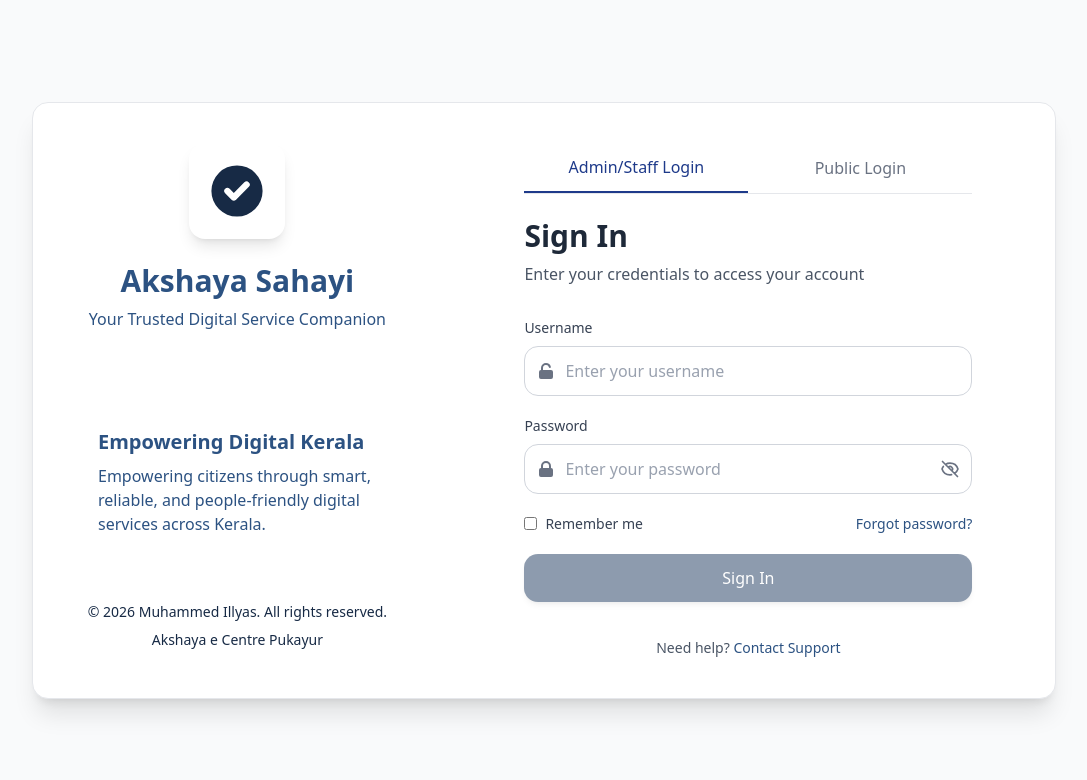
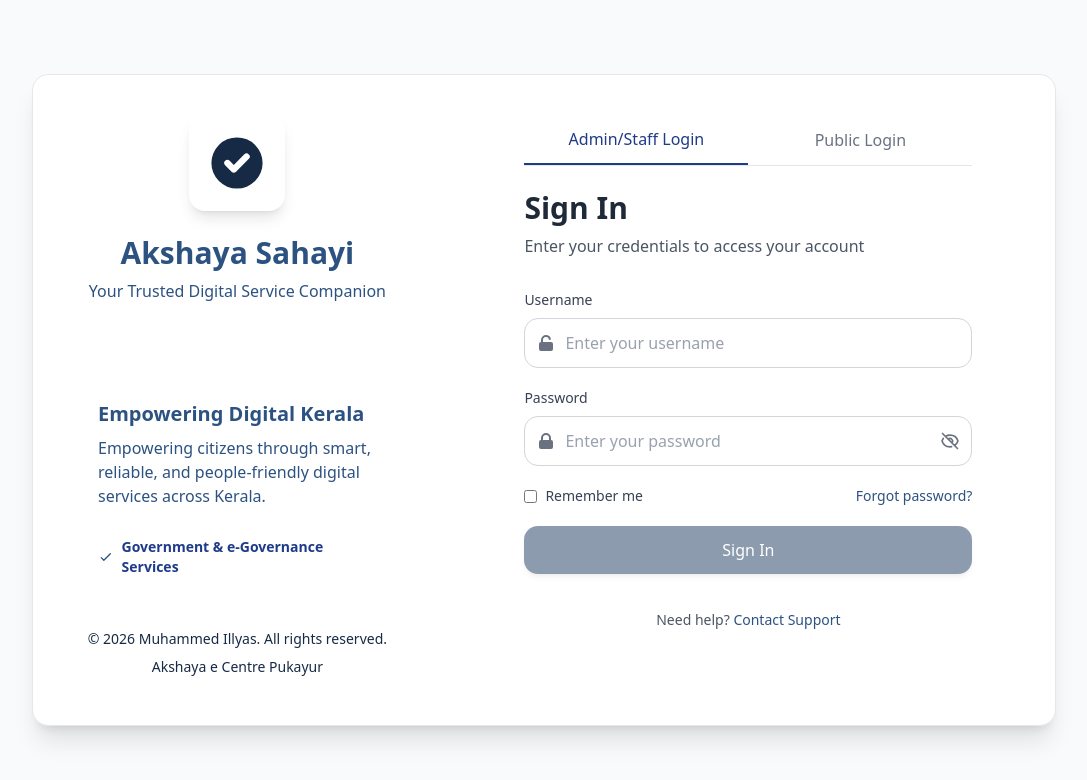
Before and after one commit to MuhdIllyas/akshaya-crm, a React (Vite) app in the folder client/: page /login in a window 1280 px wide. Shown: the top 780 px of the page, without its empty margins (96-1183 px from the left). Built offline with nearby package versions, Linux system fonts and the light colour scheme.

Commit message:
Enhance Login component: add animated services list with fade-slide effect

```diff
--- a/client/src/pages/Login.jsx
+++ b/client/src/pages/Login.jsx
@@ -3,6 +3,19 @@ import axios from "axios";
 import { useNavigate, Link, useLocation } from "react-router-dom";
 import { toast } from "react-toastify";
 import "react-toastify/dist/ReactToastify.css";
+
+// Array of services for the animation
+const servicesList = [
+  "What We Offer",
+  "Government & e-Governance Services",
+  "Customer Service Management",
+  "Online Application Tracking",
+  "Digital Document Handling",
+  "Financial & Wallet Management",
+  "Staff & Centre Operations",
+  "WhatsApp Notifications & Updates",
+  "Citizen-Friendly Digital Support"
+];
 
 const Login = () => {
   const [user, setUser] = useState({ username: "", password: "" });
@@ -14,10 +27,22 @@ const Login = () => {
   const [customerOtp, setCustomerOtp] = useState("");
   const [otpSent, setOtpSent] = useState(false);
   const [otpTimer, setOtpTimer] = useState(0);
+
+  // State for the animated text index
+  const [serviceIndex, setServiceIndex] = useState(0);
+
   const navigate = useNavigate();
   const location = useLocation();
 
-  // ✅ Handle session expired toast from ProtectedRoute redirect
+  // Handle the text animation cycle (changes every 3 seconds)
+  useEffect(() => {
+    const interval = setInterval(() => {
+      setServiceIndex((prevIndex) => (prevIndex + 1) % servicesList.length);
+    }, 3000);
+    return () => clearInterval(interval);
+  }, []);
+
+  // Handle session expired toast from ProtectedRoute redirect
   useEffect(() => {
     if (location.state?.reason === "session_expired") {
       toast.error("Session expired, please log in again", {
@@ -45,7 +70,6 @@ const Login = () => {
       setUser((prev) => ({ ...prev, username: savedUsername }));
       setRememberMe(true);
 
-      // ✅ Delay toast to avoid mount collision
       setTimeout(() => {
         toast.info("Username auto-filled from saved credentials", {
           position: "top-right",
@@ -195,8 +219,6 @@ const Login = () => {
 
   return (
     <div className="min-h-screen flex items-center justify-center bg-gray-50 p-4">
-      {/* ❌ ToastContainer REMOVED - Now using global container from App.jsx */}
-
       <div className="w-full max-w-5xl flex flex-col md:flex-row bg-white rounded-2xl shadow-xl overflow-hidden border border-gray-200">
         <div className="w-full md:w-2/5 bg-gradient-to-b from-navy-900 to-navy-800 p-8 md:p-10 flex flex-col justify-between relative">
           {/* Background pattern */}
@@ -230,6 +252,21 @@ const Login = () => {
                   ? "Access your account with WhatsApp OTP or register for new services"
                   : "Empowering citizens through smart, reliable, and people-friendly digital services across Kerala."}
               </p>
+
+              {/* Animated Services List */}
+              {!isCustomerLogin && (
+                <div className="mt-4 pt-4 border-t border-white/20 h-12 overflow-hidden flex items-center">
+                  <p
+                    key={serviceIndex}
+                    className="text-navy-700 font-semibold text-sm animate-fade-slide flex items-center gap-2"
+                  >
+                    <svg className="w-4 h-4 text-navy-600" fill="none" stroke="currentColor" viewBox="0 0 24 24">
+                      <path strokeLinecap="round" strokeLinejoin="round" strokeWidth="2" d="M5 13l4 4L19 7" />
+                    </svg>
+                    {servicesList[serviceIndex]}
+                  </p>
+                </div>
+              )}
             </div>
           </div>
 
@@ -469,6 +506,17 @@ const Login = () => {
         .text-navy-800 { color: #172a45; }
         .focus\\:ring-navy-500:focus { --tw-ring-color: #1e3a5f; }
         .border-navy-500 { border-color: #1e3a5f; }
+
+        /* New Animation Keyframes */
+        @keyframes fadeSlide {
+          0% { opacity: 0; transform: translateY(10px); }
+          15% { opacity: 1; transform: translateY(0); }
+          85% { opacity: 1; transform: translateY(0); }
+          100% { opacity: 0; transform: translateY(-10px); }
+        }
+        .animate-fade-slide {
+          animation: fadeSlide 3s ease-in-out forwards;
+        }
       `}</style>
     </div>
   );
```
